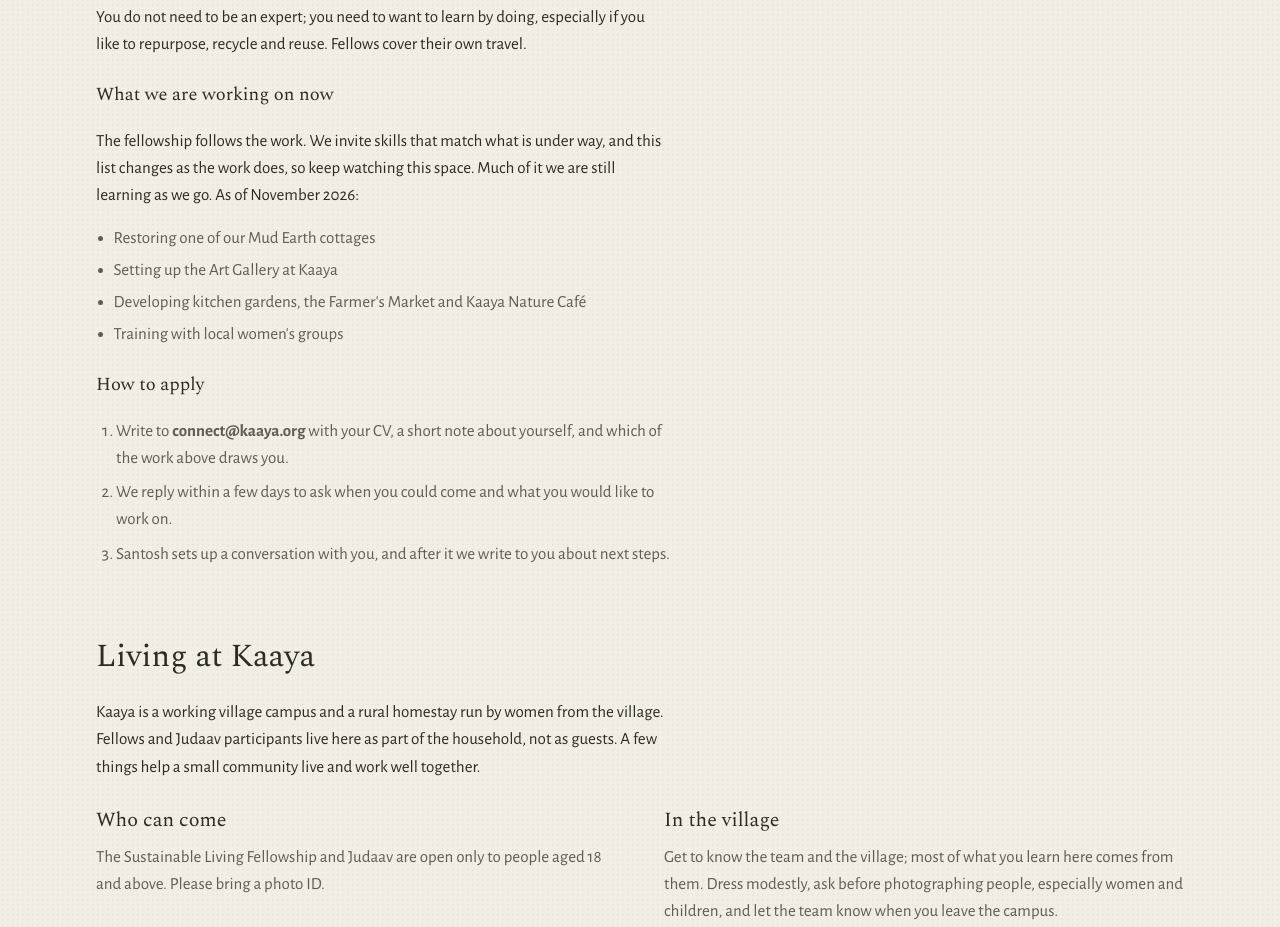
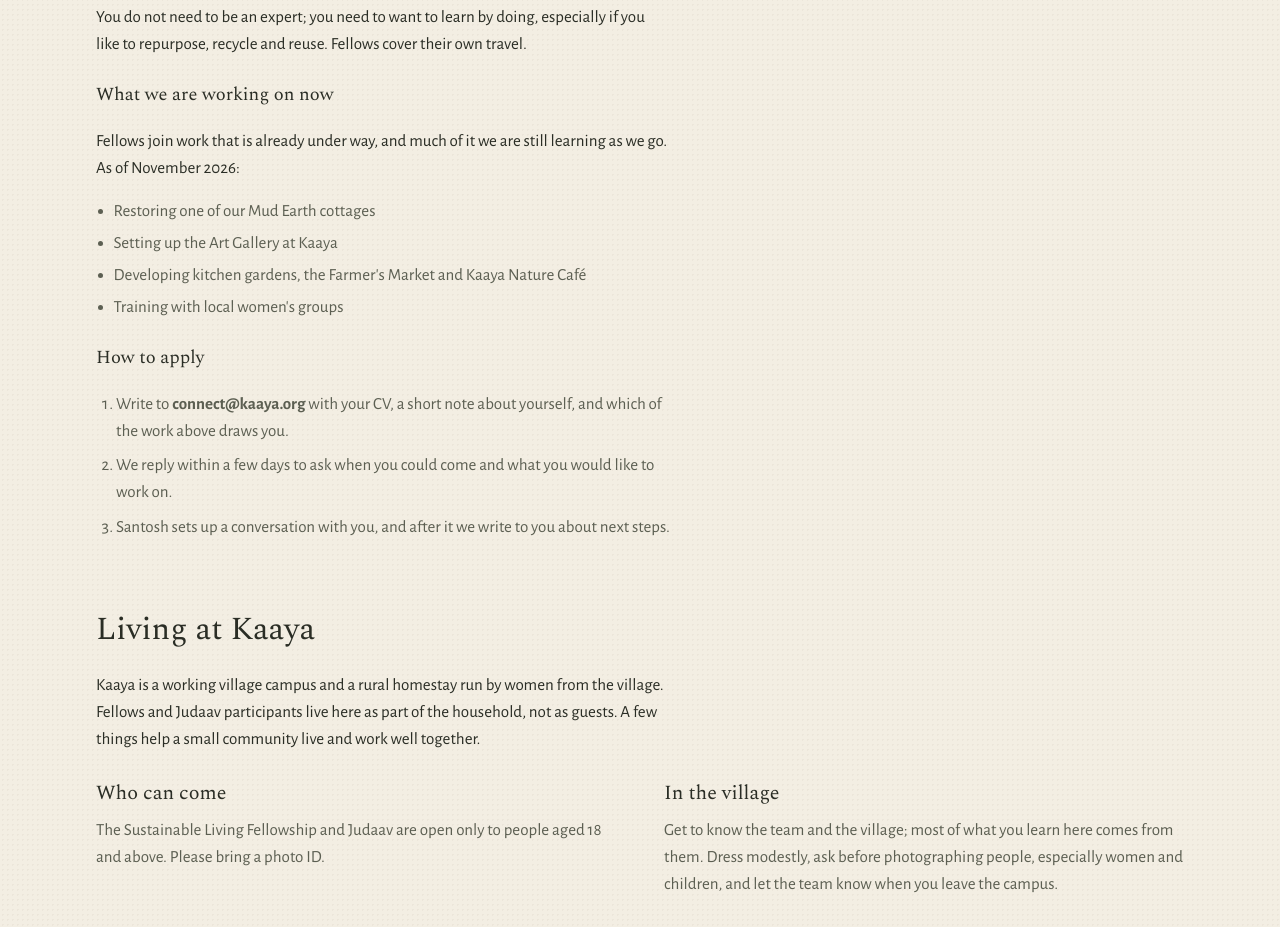
Before and after one commit to santoshpassi/kaaya-new, a plain HTML site: page fellowships/sustainable-living/index.html in a window 1280 px wide. Shown: the part 1333-2260 px from the top of the page. Drawn offline with nearby package versions, Linux system fonts and the light colour scheme.

Commit message:
Rebuild pages

```diff
--- a/fellowships/sustainable-living/index.html
+++ b/fellowships/sustainable-living/index.html
@@ -431,7 +431,7 @@ nav.main{margin-left:auto}
       </dl>
       <p>You do not need to be an expert; you need to want to learn by doing, especially if you like to repurpose, recycle and reuse. Fellows cover their own travel.</p>
       <h3>What we are working on now</h3>
-      <p>The fellowship follows the work. We invite skills that match what is under way, and this list changes as the work does, so keep watching this space. Much of it we are still learning as we go. As of November 2026:</p>
+      <p>Fellows join work that is already under way, and much of it we are still learning as we go. As of November 2026:</p>
       <ul class="flowlist">
         <li>Restoring one of our Mud Earth cottages</li>
         <li>Setting up the Art Gallery at Kaaya</li>
```
Also changed, not shown: fellowships/index.html (+1 -1 lines).
